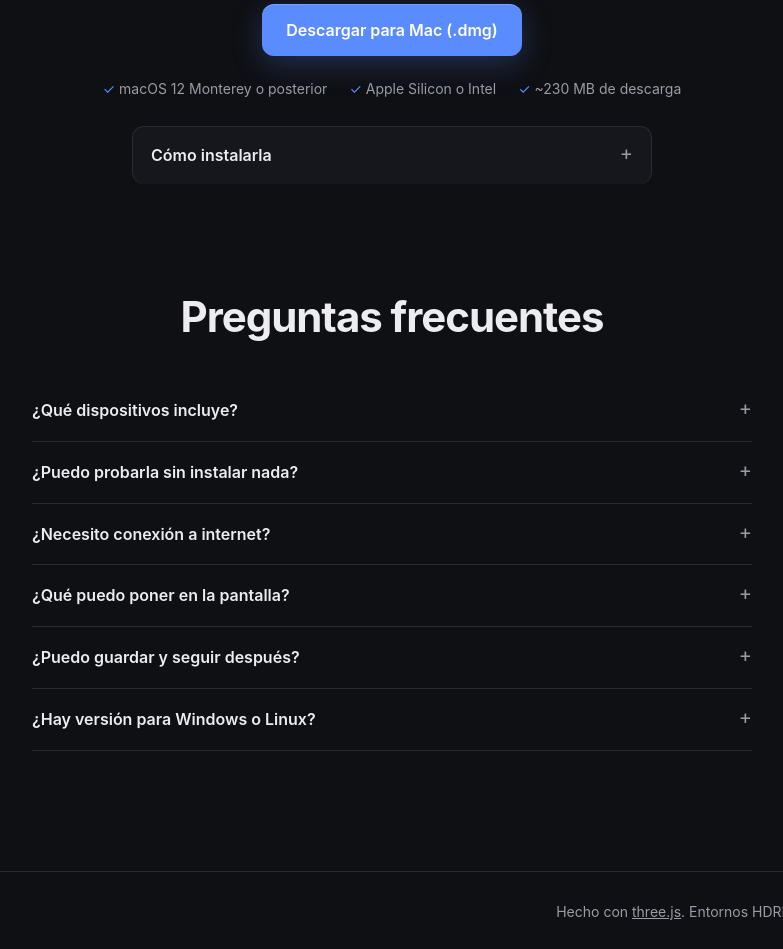
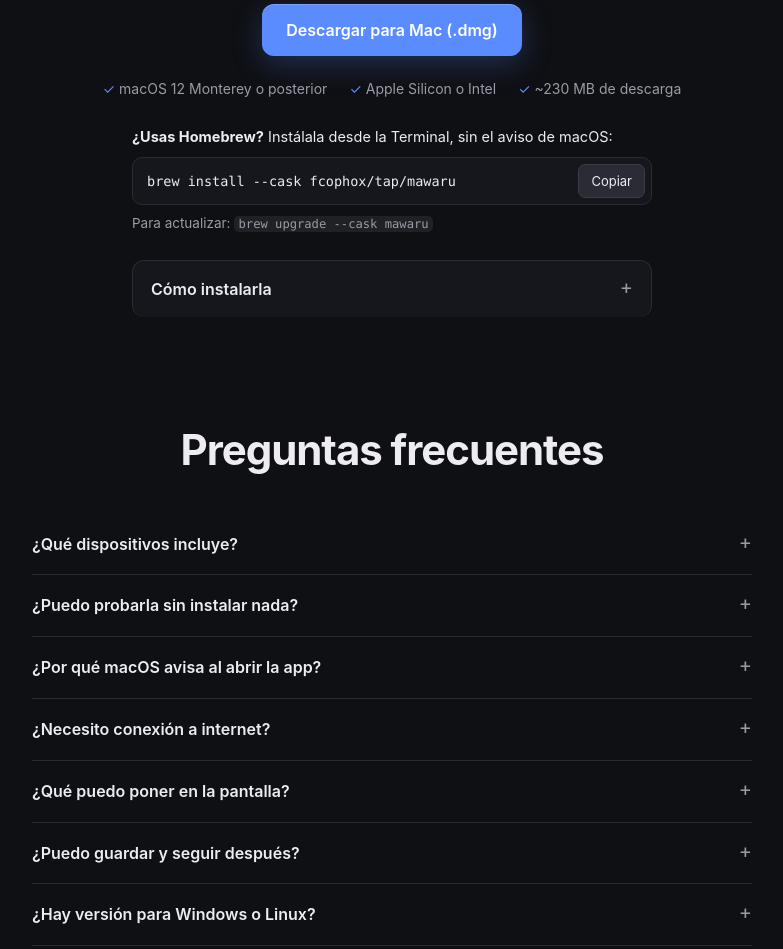
Before and after one commit to fcophox/mawaru-app, a plain HTML site: page site/index.html in a window 1280 px wide. Shown: the part 3680-4629 px from the top of the page, without its empty margins (248-1031 px from the left). Drawn offline with Linux system fonts and the light colour scheme.

Commit message:
Instalar Mawaru con Homebrew desde la landing (#9)
- Bloque «¿Usas Homebrew?» en la sección de descarga, con el comando
  brew install --cask fcophox/tap/mawaru y un botón para copiarlo. Si el
  navegador bloquea el portapapeles, selecciona el comando.
- Pregunta frecuente: por qué macOS avisa al abrir la app y cómo evitarlo.
- README: el tap fcophox/homebrew-tap y cómo actualizarlo en cada versión.

Co-authored-by: Claude Opus 5.5 <noreply@anthropic.com>

```diff
--- a/site/index.html
+++ b/site/index.html
@@ -128,6 +128,14 @@
       <li>Apple Silicon o Intel</li>
       <li>~230 MB de descarga</li>
     </ul>
+    <div class="brew">
+      <p><b>¿Usas Homebrew?</b> Instálala desde la Terminal, sin el aviso de macOS:</p>
+      <div class="cmd">
+        <code>brew install --cask fcophox/tap/mawaru</code>
+        <button type="button" class="copy" data-copy="brew install --cask fcophox/tap/mawaru">Copiar</button>
+      </div>
+      <p class="muted">Para actualizar: <code>brew upgrade --cask mawaru</code></p>
+    </div>
     <details class="install">
       <summary>Cómo instalarla</summary>
       <ol>
@@ -158,6 +166,10 @@
       <p>Sí: la <a data-webapp href="https://mawaru-app.vercel.app/">versión web</a> es el mismo editor y funciona en Chrome o Edge. Tus diseños tampoco salen de tu equipo. La app de Mac añade el menú nativo y el trabajo sin conexión.</p>
     </details>
     <details>
+      <summary>¿Por qué macOS avisa al abrir la app?</summary>
+      <p>Mawaru todavía no está notarizada por Apple, así que macOS no puede verificar quién la hizo. La primera vez puedes permitirla en <b>Ajustes del Sistema → Privacidad y seguridad → Abrir igualmente</b>. Si la instalas con Homebrew (<code>brew install --cask fcophox/tap/mawaru</code>), no aparece el aviso.</p>
+    </details>
+    <details>
       <summary>¿Necesito conexión a internet?</summary>
       <p>No. Los entornos de luz vienen incluidos y la exportación se hace en tu Mac.</p>
     </details>
--- a/site/site.js
+++ b/site/site.js
@@ -7,6 +7,18 @@ const SIGNED = false;
 
 for (const a of document.querySelectorAll('[data-download]')) a.href = DOWNLOAD_URL;
 for (const a of document.querySelectorAll('[data-webapp]')) a.href = WEBAPP_URL;
+// Copy buttons next to Terminal commands
+for (const b of document.querySelectorAll('[data-copy]')) {
+  b.addEventListener('click', async () => {
+    try { await navigator.clipboard.writeText(b.dataset.copy); b.textContent = 'Copiado'; }
+    catch {   // clipboard blocked: select the command so ⌘C copies it
+      const code = b.parentElement.querySelector('code'), range = document.createRange();
+      range.selectNodeContents(code); getSelection().removeAllRanges(); getSelection().addRange(range);
+      b.textContent = 'Pulsa ⌘C';
+    }
+    setTimeout(() => { b.textContent = 'Copiar'; }, 1600);
+  });
+}
 if (SIGNED) for (const el of document.querySelectorAll('[data-unsigned]')) el.remove();
 
 // The hero video only plays when it can be seen, and never for people who prefer less motion
--- a/site/styles.css
+++ b/site/styles.css
@@ -68,6 +68,13 @@ details > p a { color: #8fb0ff; }
 .download .lead { margin-bottom: 26px; }
 .reqs { list-style: none; padding: 0; margin: 22px 0 0; display: flex; justify-content: center; flex-wrap: wrap; gap: 8px 22px; color: var(--muted); font-size: 14px; }
 .reqs li::before { content: "✓ "; color: var(--accent); }
+.brew { max-width: 520px; margin: 26px auto 0; text-align: left; font-size: 14.5px; }
+.brew p { margin: 0 0 8px; }
+.brew .muted { font-size: 13.5px; margin-top: 8px; }
+.cmd { display: flex; align-items: center; gap: 8px; background: var(--bg2); border: 1px solid var(--line); border-radius: 10px; padding: 6px 6px 6px 14px; }
+.cmd code { flex: 1; background: none; padding: 0; overflow-x: auto; white-space: nowrap; font-size: 13.5px; }
+.copy { flex: none; background: #2a2b34; color: var(--fg); border: 1px solid #3a3b44; border-radius: 7px; padding: 6px 12px; font: inherit; font-size: 13px; cursor: pointer; transition: border-color .15s; }
+.copy:hover, .copy:focus-visible { border-color: var(--accent); outline: none; }
 .install { max-width: 520px; margin: 26px auto 0; text-align: left; background: var(--bg2); border: 1px solid var(--line); border-radius: 12px; padding: 4px 18px; }
 .install ol { margin: 4px 0 10px; padding-left: 20px; }
 .install p { font-size: 14px; margin: 0 0 14px; }
```
Also changed, not shown: README.md.
